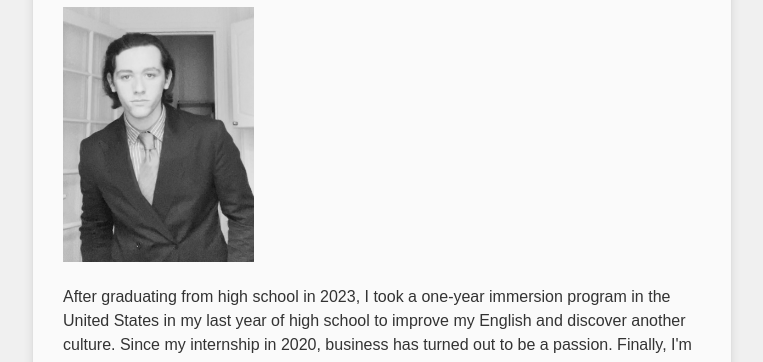
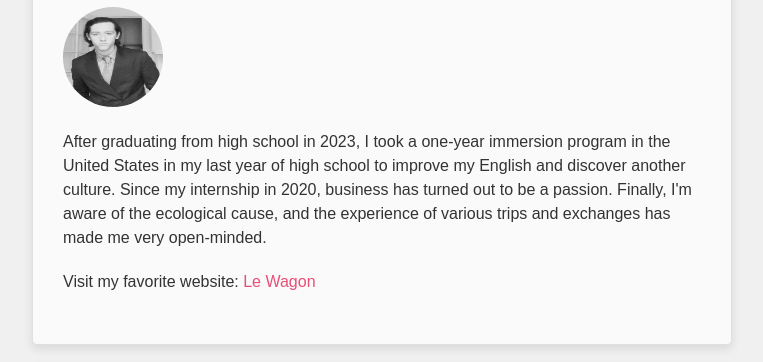
Before and after one commit to Achille-Bout2/my-profile, a plain HTML site: page index.html in a window 1280 px wide. Shown: the part 152-514 px from the top of the page, without its empty margins (258-1021 px from the left). Drawn offline with Linux system fonts and the light colour scheme.

Commit message:
Update index.html

```diff
--- a/index.html
+++ b/index.html
@@ -13,7 +13,7 @@
          <header>
           <h1>Hello! I'm Achille</h1>
          </header>
-          <img src="images/profile-picture.png" alt="Profile picture of Achille" width="30%">
+          <img src="images/profile-picture.png" alt="Profile picture of Achille" class="img-circle" >
             <p>After graduating from high school in 2023, I took a one-year immersion program in the United States in my last year of high school to improve my English and discover another culture. Since my internship in 2020, business has turned out to be a passion. Finally, I'm aware of the ecological cause, and the experience of various trips and exchanges has made me very open-minded.</p>
             <p>Visit my favorite website: <a href="https://www.lewagon.com" target="_blank">Le Wagon</a></p>
         </div>
```
